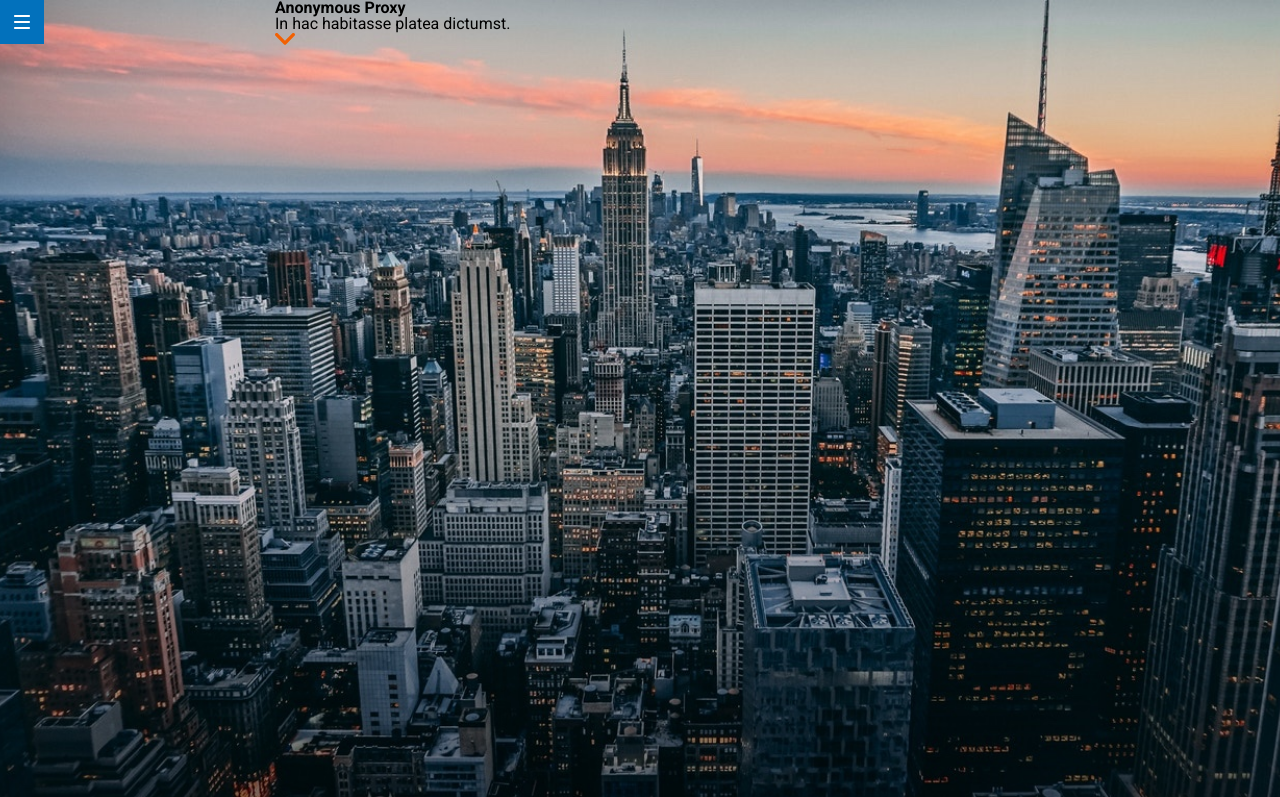
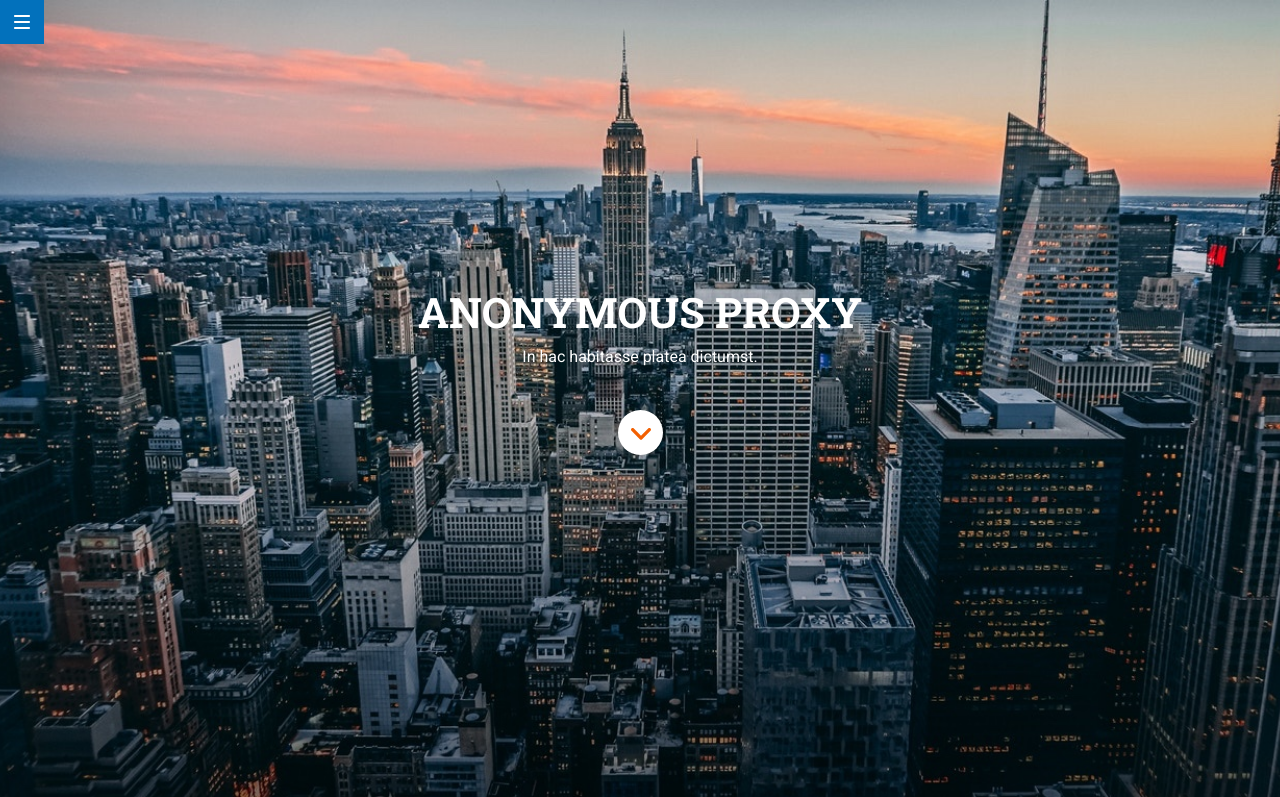
Before and after one commit to kathimansilla/Anonymous-Proxy, a website: page src/html/index.html in a window 1280 px wide. Shown: the top 797 px of the page. Drawn offline with nearby package versions, Linux system fonts and the light colour scheme; files that its build step writes are made by us from their sources; files whose address does not match are found by name.

Commit message:
maquetación geneal hero

```diff
--- a/src/html/index.html
+++ b/src/html/index.html
@@ -7,7 +7,7 @@
     <link rel="preconnect" href="https://fonts.googleapis.com" />
     <link rel="preconnect" href="https://fonts.gstatic.com" crossorigin />
     <link
-      href="https://fonts.googleapis.com/css2?family=Roboto:wght@400;500;700&display=swap"
+      href="https://fonts.googleapis.com/css2?family=Roboto+Slab:wght@700&family=Roboto:wght@400;500&display=swap"
       rel="stylesheet"
     />
     <link rel="stylesheet" href="./assets/css/main.css" />
--- a/src/html/partials/hero.html
+++ b/src/html/partials/hero.html
@@ -2,10 +2,12 @@
   <div class="columnaCentral">
     <h1 class="hero__title">Anonymous Proxy</h1>
     <p class="hero__text">In hac habitasse platea dictumst.</p>
-    <img
-      class="hero__arrow"
-      src="./assets/images/ico-scroll-down.svg"
-      alt="Flecha para ir a 3 Reasons To Purchase"
-    />
+    <div class="hero__ball">
+      <img
+        class="hero__arrow"
+        src="./assets/images/ico-scroll-down.svg"
+        alt="Flecha para ir a 3 Reasons To Purchase"
+      />
+    </div>
   </div>
 </section>
--- a/src/scss/core/_reset.scss
+++ b/src/scss/core/_reset.scss
@@ -88,7 +88,7 @@ video {
   padding: 0;
   border: 0;
   font-size: 100%;
-  font-family: $fontPpal;
+  font-family: inherit;
   vertical-align: baseline;
 }
 
--- a/src/scss/core/_variables.scss
+++ b/src/scss/core/_variables.scss
@@ -1,2 +1,5 @@
-$fontPpal: 'Roboto', sans-serif;
+$fontPpal: 'Roboto Slab', serif;
+$fontSec: 'Roboto', sans-serif;
+$colorText1: #ffffff;
+$colorText2: #000000;
 $colorButton_Heart: #f26002;
--- a/src/scss/layout/_hero.scss
+++ b/src/scss/layout/_hero.scss
@@ -4,3 +4,35 @@
     background-position: center;
     height: 100vh;
 }
+.columnaCentral {
+    display: flex;
+    flex-direction: column;
+    align-items: center;
+
+    & .hero__title {
+        color: $colorText1;
+        font-family: $fontPpal;
+        text-transform: uppercase;
+        font-size: 2.625rem;
+        text-align: center;
+        margin-top: 284px;
+        line-height: 1.31;
+    }
+    & .hero__text {
+        color: $colorText1;
+        font-family: $fontSec;
+        font-weight: normal;
+        font-size: 1rem;
+        margin-top: 10px;
+        margin-bottom: 45px;
+    }
+    & .hero__ball {
+        height: 45px;
+        width: 45px;
+        background-color: $colorText1;
+        border-radius: 50%;
+        & .hero__arrow {
+            margin: 18px 12px 15.3px 13px;
+        }
+    }
+}
```
